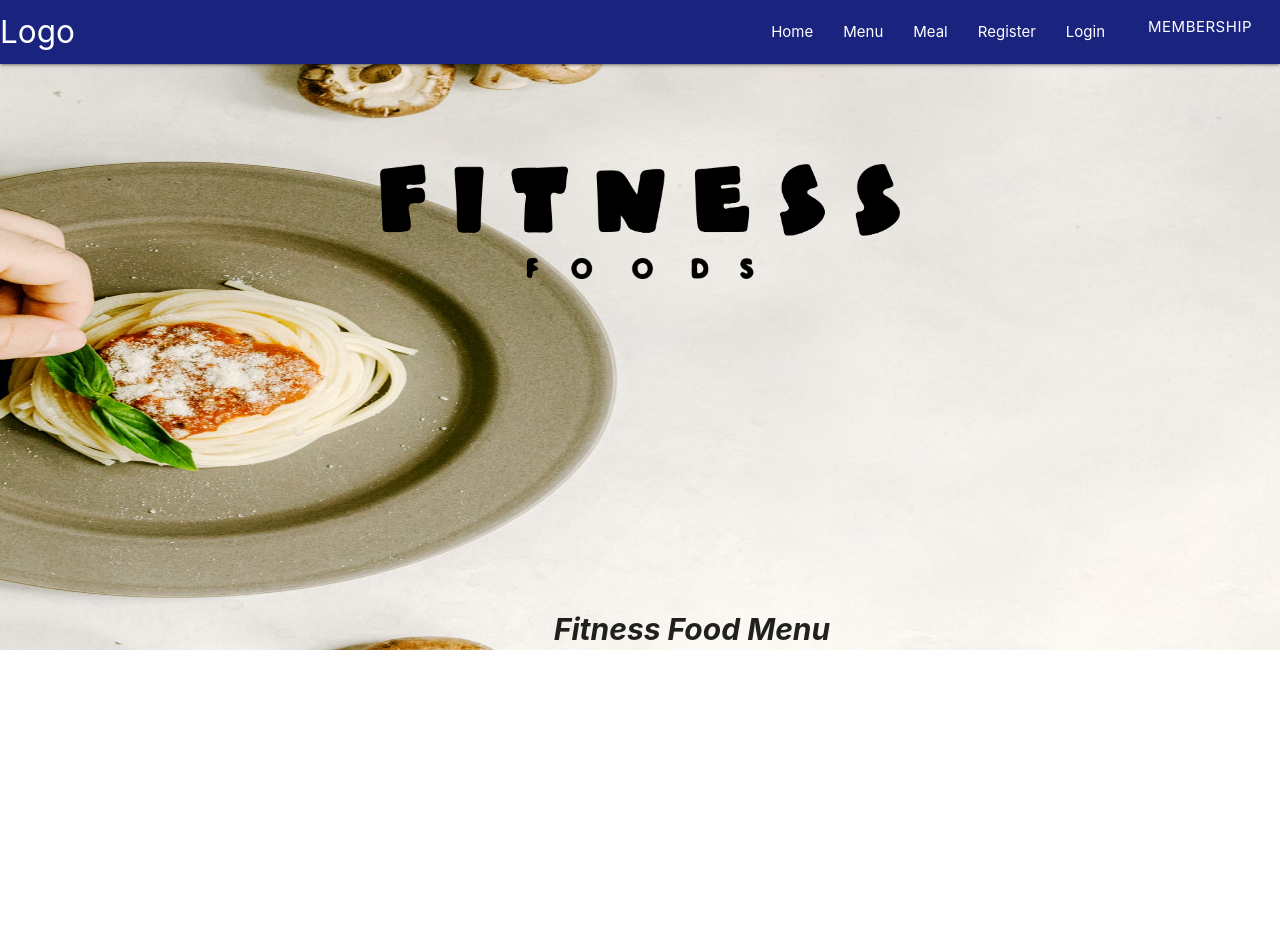
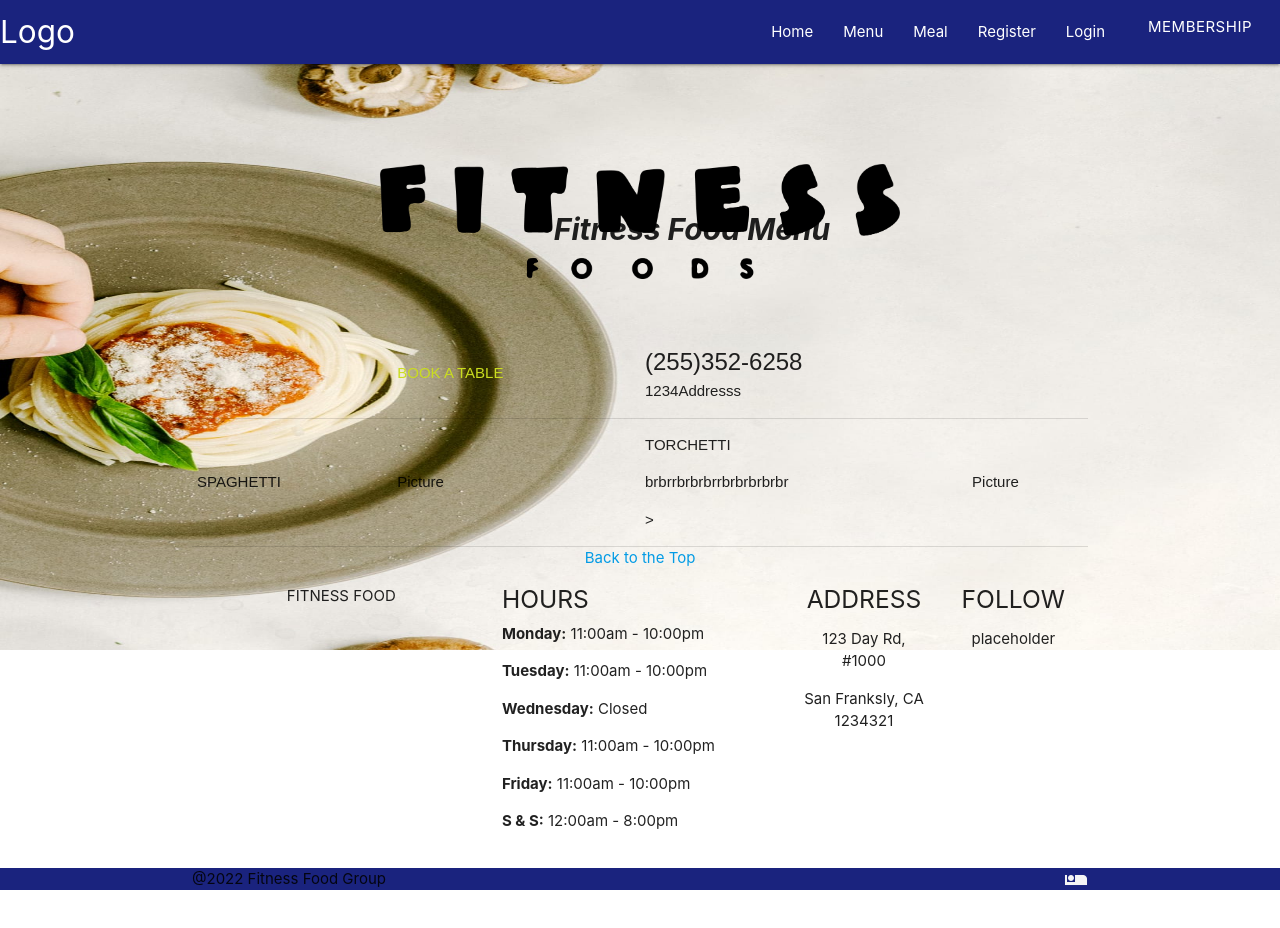
Before and after one commit to Fitness-Food/Fitness-Food, a website: page public/menu/index.html in a window 1280 px wide. Shown: the top 928 px of the page. After the commit the page ends 898 px from the top, so only its background shows below. Drawn offline with nearby package versions, Linux system fonts and the light colour scheme; no server answers.

Commit message:
menu detail
make the menu

```diff
--- a/public/menu/index.html
+++ b/public/menu/index.html
@@ -22,6 +22,19 @@
                     Fitness Food Menu
                 </div>
                 <div id="body" class="row section"></div>
+               <table id="menu">
+                   <tr>
+                        <td></td>
+                        <td style="color:rgb(202, 221, 31);">BOOK A TABLE</td>
+                        <td colspan="2"><h style="font-size:160%;">(255)352-6258</h><br>1234Addresss</td>
+                    </tr>
+                    <tr>
+                        <td>SPAGHETTI<br></td>
+                        <td>Picture</td>
+                        <td>TORCHETTI<br><p>brbrrbrbrbrrbrbrbrbrbr</p>><br></td>
+                        <td>Picture</td>
+                    </tr>
+                    </table>
 
             </div>
         </main>
--- a/public/menu/styles.css
+++ b/public/menu/styles.css
@@ -7,7 +7,7 @@
 .slogan {
     width: 1000px;
     height: 100px;
-    margin: 400px auto;
+    margin-top: 70px auto;
     line-height: 100px;
     text-align: center;
     font-style: oblique;
@@ -30,3 +30,8 @@ body {
     height: 115px;
     margin: 0 auto;
 }
+
+table {
+    font-family: Arial;
+    text-align: center;
+}
```
